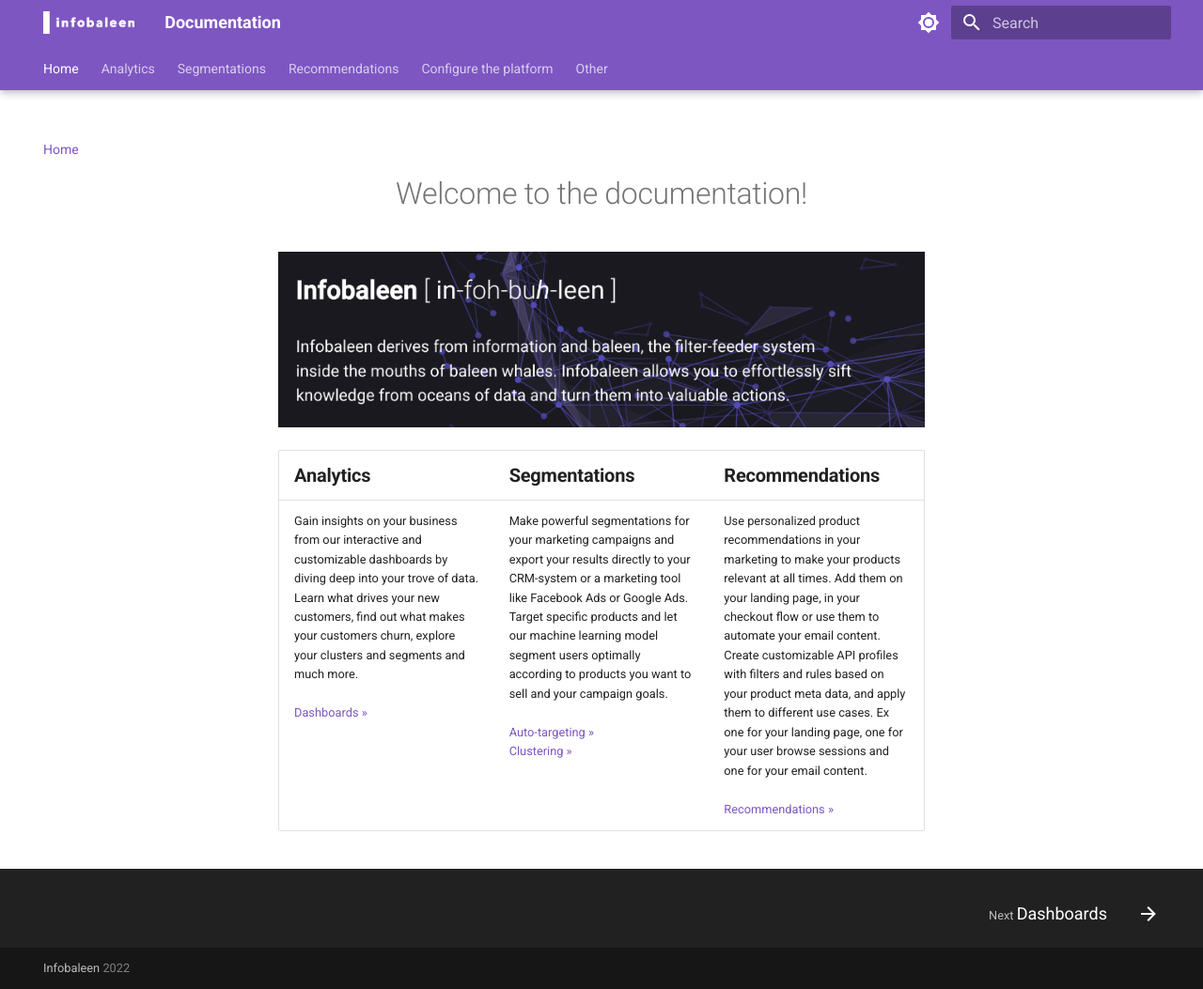
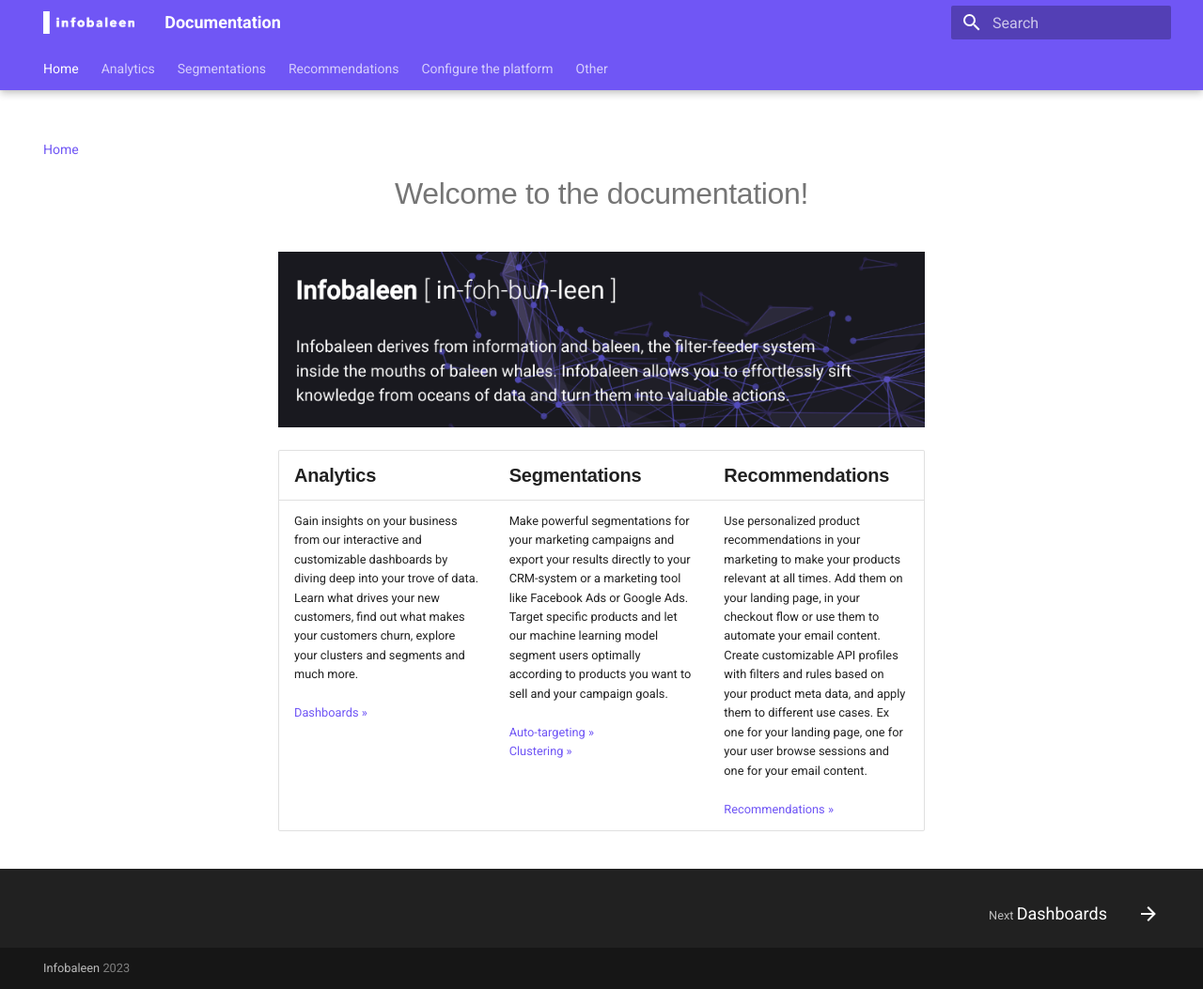
Before and after one commit to infobaleen/infobaleen.github.io, an MkDocs documentation site: the page built from docs/index.md, in a window 1280 px wide and 1053 px high. Shown: the whole window at 94% size. Built offline with MkDocs 1.6.1 and Material for MkDocs 9.7.7, drawn with Linux system fonts in a browser that asks for light colours.

Commit message:
Fixed color scheme and font according to main website

```diff
--- /dev/null
+++ b/docs/stylesheets/extra.css
@@ -0,0 +1,10 @@
+:root {
+  --md-primary-fg-color:        #7056f5;
+  --md-primary-fg-color--light: #7056f5;
+  --md-primary-fg-color--dark:  #7056f5;
+  --md-accent-fg-color:        #7056f5;
+}
+
+.md-typeset h1,h2 {
+  font-family: 'Montserrat', sans-serif;
+}
--- a/mkdocs.yml
+++ b/mkdocs.yml
@@ -2,21 +2,23 @@ site_name: Documentation
 site_description: Documentation for the Infobaleen Platform
 theme:
     name: material
-    palette:
+    font:
+        text: Roboto
+    # palette:
 
-        # Palette toggle for light mode
-        - scheme: default
-          primary: deep purple
-          accent: deep purple
-          toggle:
-            icon: material/brightness-7
-            name: Switch to dark mode
+    #     # Palette toggle for light mode
+    #     - scheme: default
+    #       primary: deep purple
+    #       accent: deep purple
+    #       toggle:
+    #         icon: material/brightness-7
+    #         name: Switch to dark mode
 
-        # Palette toggle for dark mode
-        - scheme: slate
-          toggle:
-            icon: material/brightness-auto
-            name: Switch to light mode
+    #     # Palette toggle for dark mode
+    #     - scheme: slate
+    #       toggle:
+    #         icon: material/brightness-auto
+    #         name: Switch to light mode
     logo: assets/logo.png
     favicon: assets/favicon.ico
     custom_dir: overrides
@@ -25,6 +27,10 @@ theme:
         - navigation.tabs.sticky
         - navigation.sections
         - navigation.expand
+extra_javascript:
+  - https://fonts.googleapis.com/css2?family=Montserrat:ital,wght@0,100;0,200;0,300;0,400;0,500;0,600;0,700;0,800;0,900;1,100;1,200;1,300;1,400;1,500;1,600;1,700;1,800;1,900&display=swap
+extra_css:
+  - stylesheets/extra.css
 nav:
     - Home: index.md
     - Analytics:
--- a/overrides/partials/copyright.html
+++ b/overrides/partials/copyright.html
@@ -8,9 +8,11 @@
     </div>
   {% endif %}
   {% if not config.extra.generator == false %}
+  <center>
     <a href="https://www.infobaleen.com/" target="_blank" rel="noopener">
       Infobaleen
     </a>
-    2022
+    2023
+  </center>
   {% endif %}
 </div>
```
